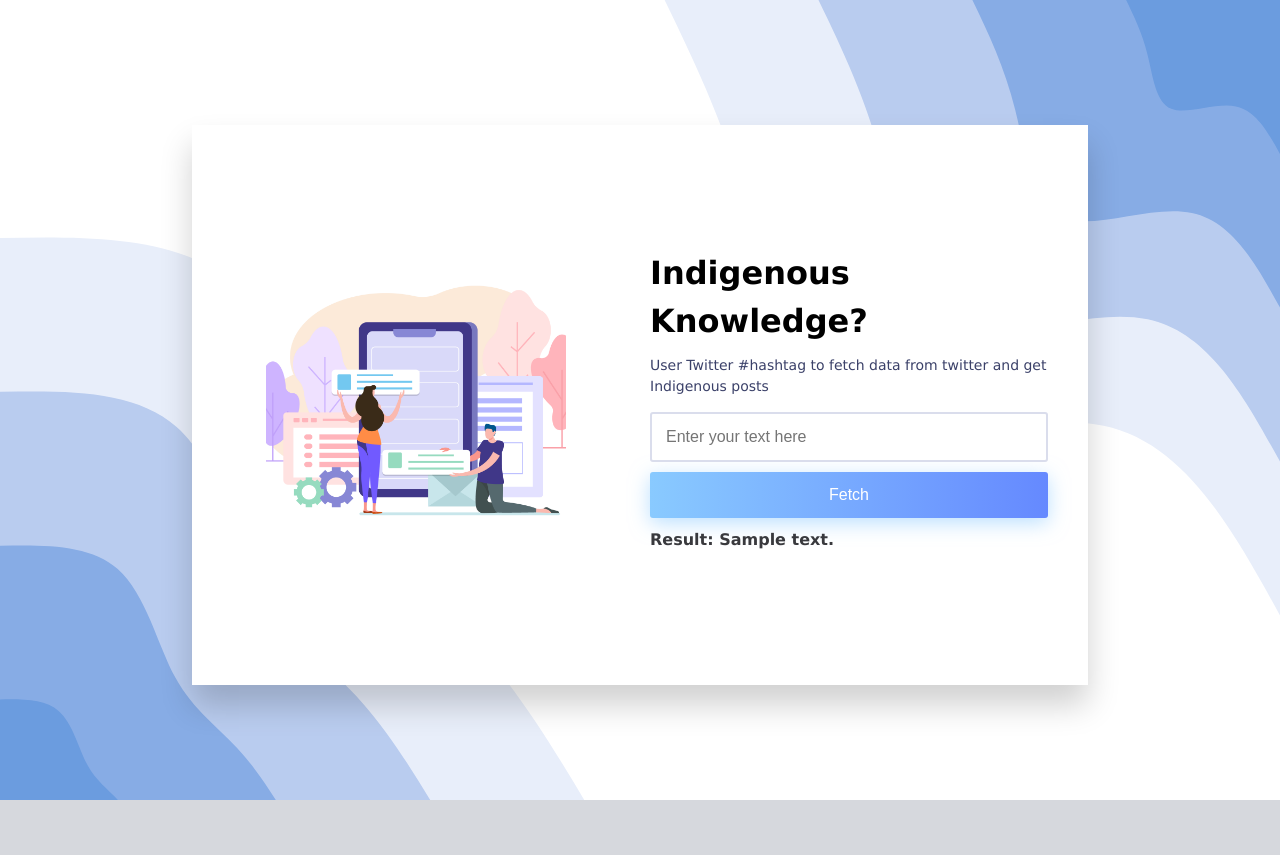
After one commit to ManasBarman229/IKS_Web_Application, a Flask app: template templates/hashtag.html in a window 1280 px wide. The commit adds this page. Run offline with Flask 2, Linux system fonts and the light colour scheme; the template is opened without the code that fills it: most values are stand-ins (such as "Sample title", 1, 10 or a date in 2020); parts of the project's set-up code (start-up, migrations or seed data) failed here and were passed over.

Commit message:
added hashtag page and updated manual img

```diff
--- /dev/null
+++ b/static/css/hashtag.css
@@ -0,0 +1,125 @@
+* {
+    margin: 0;
+    padding: 0;
+    box-sizing: border-box;
+}
+
+body {
+
+
+    background-repeat: no-repeat;
+    font-family: Verdana, Geneva, Tahoma, sans-serif;
+    background-color: #d6d8dd;
+    /* overflow: hidden; */
+}
+.query_box{
+    background-image: url('/static/img/blob-scene-haikei.svg');
+    background-size: cover;
+    width: 100%;
+    height: 100vh;
+    display: grid;
+    place-items: center;
+}
+.container {
+    background-color: #fff;
+    margin-top: 10px;
+    width: 70%;
+    height: 70%;
+    position: relative;
+    display: grid;
+    grid-template-columns: 1fr 1fr;
+    place-items: center;
+    line-height: 1.5;
+    box-shadow: 0 20px 30px rgba(0, 0, 0, 0.185);
+}
+
+.container::after {
+    content: "";
+    position: absolute;
+    width: 900px;
+    height: 900px;
+    border-radius: 50%;
+    z-index: -1;
+}
+
+.container-close {
+    position: absolute;
+    top: -15px;
+    right: -15px;
+    background-color: #fff;
+    width: 45px;
+    height: 45px;
+    display: grid;
+    place-items: center;
+    font-size: 1.7rem;
+    color: #2E4052;
+    border-radius: 50%;
+    box-shadow: 0 10px 20px rgba(0, 0, 0, 0.164);
+    cursor: pointer;
+}
+
+.container img {
+    width: 300px;
+    height: 400px;
+    -o-object-fit: cover;
+    object-fit: cover;
+    -o-object-position: center;
+    object-position: center;
+}
+
+.container-text {
+    padding: 0px 40px 10px 10px;
+}
+
+.container-text h2 {
+    font-size: 1.2rem;
+    color: #1A2250;
+}
+
+.container-text p {
+    font-size: 14px;
+    color: #3B4169;
+    margin: 10px 0;
+}
+
+.container-text input,
+.container-text button {
+    width: 100%;
+    border: none;
+    padding: 14px;
+    border-radius: 3px;
+}
+
+.container-text input {
+    border: 2px solid #DADDEC;
+    margin: 5px 0 10px;
+    font-size: 1rem;
+    color: #656880;
+}
+
+.container-text button {
+    background-image: linear-gradient(to right, #89CAFF, #6589FF);
+    display: block;
+    color: #fff;
+    font-size: 1rem;
+    cursor: pointer;
+    box-shadow: 0 5px 20px rgba(137, 202, 255, 0.5803921569);
+    transition: box-shadow 0.3s ease-in-out;
+}
+
+.container-text button:hover {
+    box-shadow: none;
+}
+
+.container-text span {
+    display: block;
+    text-align: center;
+    margin: 20px 0 0;
+    color: #BABDCB;
+    font-size: 12px;
+}
+
+.output {
+    color: #0f0f13d2;
+    margin-top: 10px;
+}
--- a/static/css/manual.css
+++ b/static/css/manual.css
@@ -13,7 +13,7 @@ body {
   display: grid;
   place-items: center;
   min-height: 100vh;
-  overflow: hidden;
+  /* overflow: hidden; */
 }
 
 .container {
--- /dev/null
+++ b/templates/hashtag.html
@@ -0,0 +1,31 @@
+<!DOCTYPE html>
+<html lang="en">
+
+<head>
+    <meta charset="UTF-8">
+    <meta http-equiv="X-UA-Compatible" content="IE=edge">
+    <meta name="viewport" content="width=device-width, initial-scale=1.0">
+    <link rel="stylesheet" href="/static/css/hashtag.css">
+    <title>twitter Query</title>
+</head>
+
+<body>
+    <div class="query_box">
+        <div class="container">
+            <img src="/static/img/twitter_data.png" alt="image">
+            <div class="container-text">
+                <h1>Indigenous Knowledge? </h1>
+                <p>User Twitter #hashtag to fetch data from twitter and get Indigenous posts</p>
+                <form action="/manual_query_result" method="POST">
+                    <input type="text" name="manual_query" placeholder="Enter your text here">
+                    <button type="submit">Fetch</button>
+                </form>
+                <div class="output">
+                    <h4>Result: {{prediction_text}}</h4>
+                </div>
+            </div>
+        </div>
+    </div>
+</body>
+
+</html>
--- a/templates/manual.html
+++ b/templates/manual.html
@@ -10,7 +10,7 @@
 <body>
 
     <div class="container">
-        <img src="/static/img/dawid-zawila-xclq1CPq1M4-unsplash.jpg"
+        <img src="/static/img/manual.jpg"
             alt="image">
         <div class="container-text">
             <h1>Indigenous Knowledge?</h1>
```
Also changed, not shown: static/img/manual.jpg (added), static/img/twitter_data.png (added).
